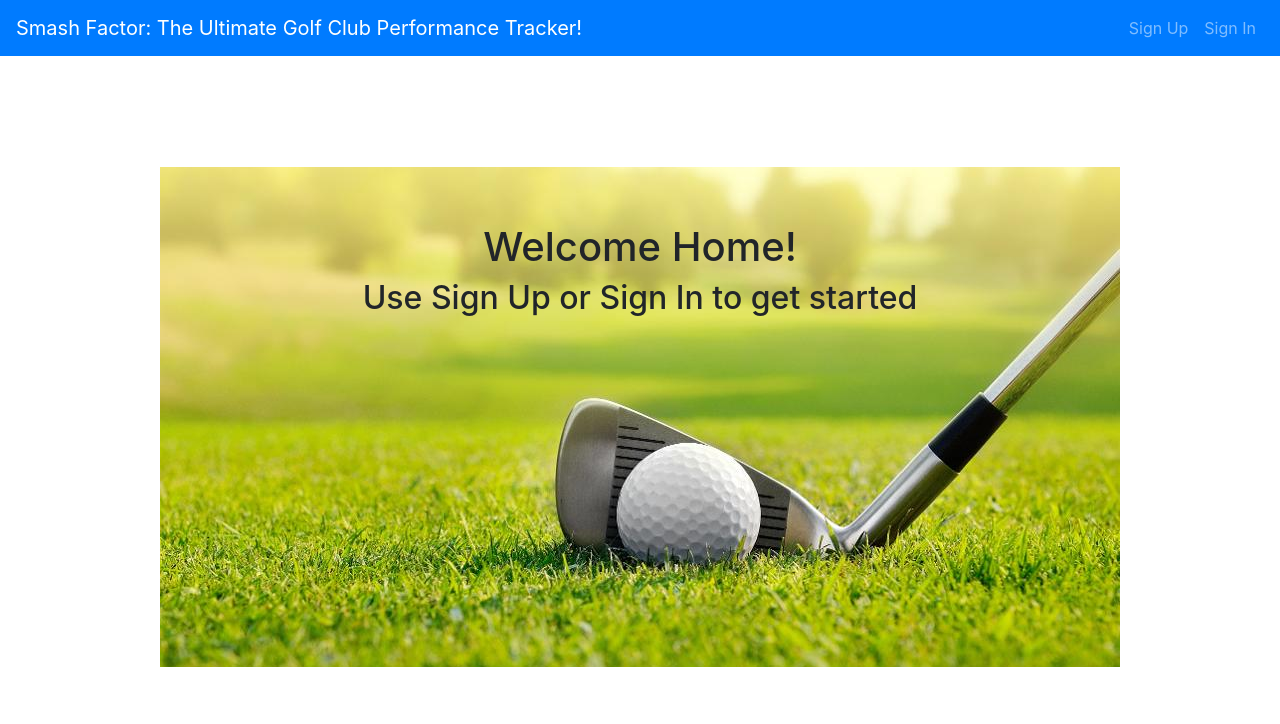
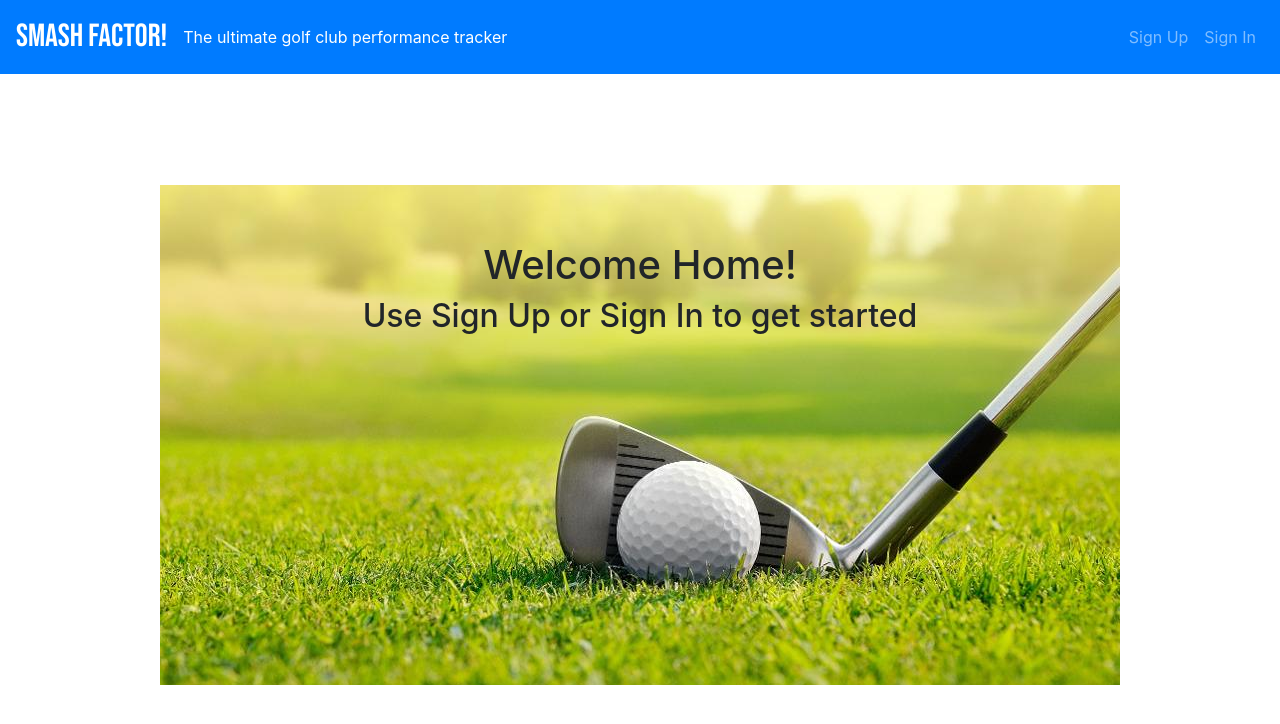
Before and after one commit to chardbres/smash-factor-client, a React app: page /sign-in in a window 1280 px wide. Shown: the top 724 px of the page. Built offline with nearby package versions, Linux system fonts and the light colour scheme.

Commit message:
Adjusted styling on landing page title for impact. Confirmed proper functioning of all user CRUD alerts, and removed extraneous messaging.

```diff
--- a/package.json
+++ b/package.json
@@ -20,7 +20,8 @@
     "react-dom": "^16.4.2",
     "react-router-dom": "^4.3.1",
     "resolve": "1.6.0",
-    "url-loader": "0.6.2"
+    "url-loader": "0.6.2",
+    "webfontloader": "^1.6.28"
   },
   "scripts": {
     "start": "node scripts/start.js",
--- a/public/index.html
+++ b/public/index.html
@@ -11,7 +11,7 @@ unless you know exactly what you're doing! -->
     <link rel="manifest" href="%PUBLIC_URL%/manifest.json">
     <link rel="shortcut icon" href="%PUBLIC_URL%/favicon.ico">
 
-    <title>React App</title>
+    <title>Smash Factor</title>
   </head>
   <body>
     <noscript>
--- a/src/components/AutoDismissAlert/messages.js
+++ b/src/components/AutoDismissAlert/messages.js
@@ -8,9 +8,9 @@ export default {
   changePasswordFailure: 'Failed to change passwords. Check your old password and try again.',
   // Club crud failure messages
   clubCreateFailure: 'Failed to create club! Make sure the club style is filled in, and that the club is unique and try again',
-  clubCreateSuccess: 'Club was successfully created!',
+  // clubCreateSuccess: 'Club was successfully created!',
   clubDeleteFailure: 'Failed to delete club!',
-  clubDeleteSuccess: 'Club successfully deleted!',
-  clubUpdateFailure: 'Failed to update club!',
-  clubUpdateSuccess: 'Club successfully updated!'
+  // clubDeleteSuccess: 'Club successfully deleted!',
+  clubUpdateFailure: 'Failed to update club! Make sure that the club style is unique and try again!'
+  // clubUpdateSuccess: 'Club successfully updated!'
 }
--- a/src/components/Clubs/Club.js
+++ b/src/components/Clubs/Club.js
@@ -24,7 +24,7 @@ const Club = props => {
       // Alerts user to successful club deletion
       .then(() => alert({
         heading: 'Club deleted successfully!',
-        message: messages.clubDeleteSuccess,
+        message: '',
         variant: 'success'
       }))
       .then(() => setDeleted(true))
@@ -32,7 +32,7 @@ const Club = props => {
         console.error(error)
         setClub({ style: '', brand: '', loft: '', flex: '' })
         alert({
-          heading: 'Sign In Failed',
+          heading: 'Failed to delete club!',
           message: messages.clubDeleteFailure,
           variant: 'danger'
         })
@@ -52,7 +52,7 @@ const Club = props => {
     updateClub(club._id, props.user, { club })
       .then(() => alert({
         heading: 'Club updated successfully!',
-        message: messages.clubUpdateSuccess,
+        message: '',
         variant: 'success'
       }))
       .catch(error => {
@@ -60,7 +60,7 @@ const Club = props => {
         setClub({ style: '', brand: '', loft: '', flex: '' })
         alert({
           heading: 'Failed to update club!',
-          message: messages.clubCreateFailure,
+          message: messages.clubUpdateFailure,
           variant: 'danger'
         })
       })
--- a/src/components/Clubs/Clubs.js
+++ b/src/components/Clubs/Clubs.js
@@ -33,7 +33,7 @@ const Clubs = props => {
       // Alerts user to successful creation of club
       .then(() => alert({
         heading: 'Club created successfully!',
-        message: messages.clubCreateSuccess,
+        message: '',
         variant: 'success'
       }))
       // Re-runs the index to get the club list with the newly-created club for re-render
--- a/src/components/Header/Header.js
+++ b/src/components/Header/Header.js
@@ -1,10 +1,11 @@
 import React, { Fragment } from 'react'
 import Nav from 'react-bootstrap/Nav'
 import Navbar from 'react-bootstrap/Navbar'
+import '../../index.scss'
 
 const authenticatedOptions = (
   <Fragment>
-    <Nav.Link href="#clubs">Home</Nav.Link>
+    <Nav.Link href="#clubs">Clubs List</Nav.Link>
     <Nav.Link href="#change-password">Change Password</Nav.Link>
     <Nav.Link href="#sign-out">Sign Out</Nav.Link>
   </Fragment>
@@ -25,8 +26,8 @@ const unauthenticatedOptions = (
 
 const Header = ({ user }) => (
   <Navbar bg="primary" variant="dark" expand="md">
-    <Navbar.Brand>
-      Smash Factor: The Ultimate Golf Club Performance Tracker!
+    <Navbar.Brand className="header">
+      <span className="title">Smash Factor!</span><span className="tagline">The ultimate golf club performance tracker</span>
     </Navbar.Brand>
     <Navbar.Toggle aria-controls="basic-navbar-nav" />
     <Navbar.Collapse id="basic-navbar-nav">
--- a/src/index.scss
+++ b/src/index.scss
@@ -1,4 +1,5 @@
 @import '~bootstrap/scss/bootstrap';
+@import url('https://fonts.googleapis.com/css?family=Bebas+Neue&display=swap');
 
 // Styling for each row of club data
 .club-row {
@@ -86,6 +87,24 @@
   }
 }
 
+.header {
+  display: flex;
+  align-items: center;
+
+  * {
+    margin-right: 1rem;
+  }
+}
+
+.title {
+  font-family: 'Bebas Neue', sans-serif;
+  font-size: 2rem;
+}
+
+.tagline {
+  font-size: 1rem;
+}
+
 .welcome-screen {
   align-self: center;
   background-image: url('./components/Home/golf_stance.jpg');
```
Also changed, not shown: src/fonts/Bebas_Neue/BebasNeue-Regular.ttf (added), src/fonts/Bebas_Neue/OFL.txt (added), 1 other file (tests, documents, lock files or other folders).
